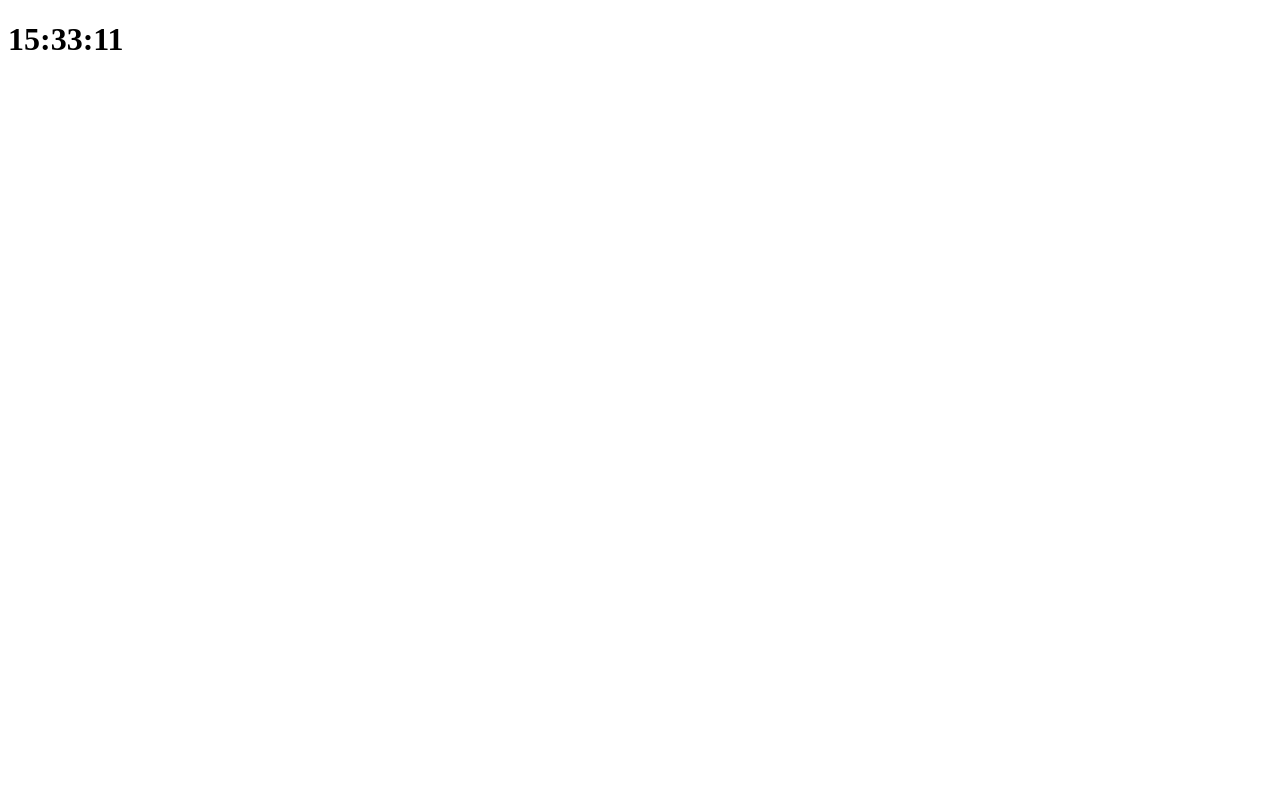
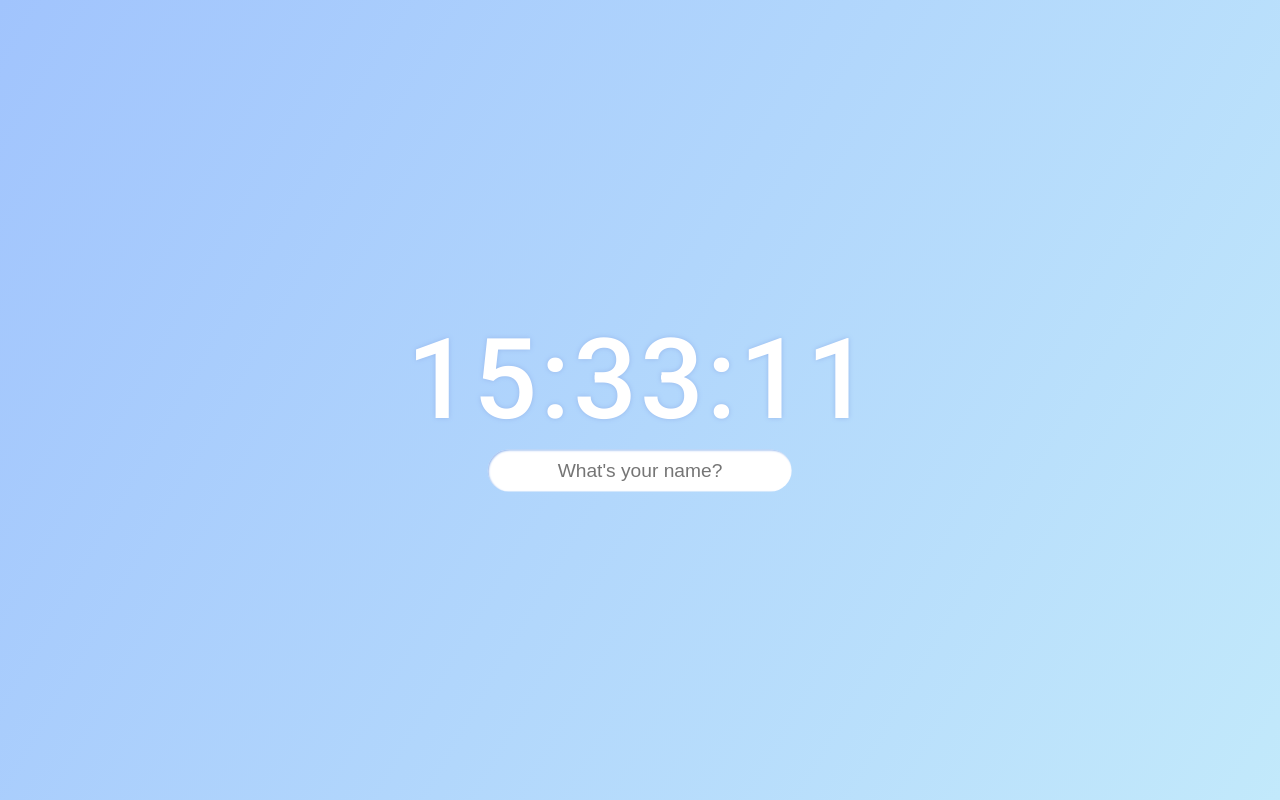
Before and after one commit to seul-inspire/JavaScript_Practice, a plain HTML site: page 2-Clock/index.html in a window 1280 px wide. Drawn offline with Linux system fonts and the light colour scheme.

Commit message:
이름 값 받기 및 인사말 출력
localStorage 이용

```diff
--- /dev/null
+++ b/2-Clock/css/index.css
@@ -0,0 +1,56 @@
+
+@import url('https://fonts.googleapis.com/css2?family=Roboto:wght@500&display=swap');
+html,
+body {
+  margin: 0;
+}
+body {
+  font-family: 'Roboto', sans-serif;
+  height: 100vh;
+  background-image: linear-gradient(120deg, #a1c4fd 0%, #c2e9fb 100%);
+}
+.hide {
+  position: absolute;
+  left: -5000px;
+}
+.container {
+  position: absolute;
+  top: 50%;
+  left: 50%;
+  transform: translate(-50%, -50%);
+  text-align: center;
+}
+.clock p {
+  font-size: 7rem;
+  color: rgb(255, 255, 255);
+  letter-spacing: 0.2rem;
+  text-shadow: 0px 0px 5px #98b9ee;
+  margin: 5px;
+}
+.form,
+.greeting {
+  display: none;
+}
+.showing {
+  display: block;
+}
+.form input[type=text] {
+  width: 300px;
+  height: 40px;
+  border: none;
+  border-radius: 30px;
+  box-shadow: inset 1px 1px 2px #98b9ee;
+  text-align: center;
+  color: rgb(124, 124, 124);
+  font-size: 1.2rem;
+}
+.form input[type=text]::placeholder {
+  text-align: center;
+}
+.greeting {
+  margin: 10px;
+  font-size: 2rem;
+  font-weight: normal;
+  color: rgb(255, 255, 255);
+  text-shadow: 0px 0px 5px #98b9ee;
+}
--- a/2-Clock/index.html
+++ b/2-Clock/index.html
@@ -3,12 +3,22 @@
 <head>
   <meta charset="UTF-8">
   <meta name="viewport" content="width=device-width, initial-scale=1.0">
-  <title>Making a JS Clock part one</title>
+  <title>Making a JS Clock</title>
+  <link rel="stylesheet" href="css/index.css">
 </head>
 <body>
-  <div class="js-clock">
-    <h1>00:00</h1>
+  <div class="container">
+    <h1 class="hide">자바스크립트로 시계만들기</h1>
+    <div class="js-clock clock">
+      <h2 class="hide">시계</h2>
+      <p>00:00:00</p>
+    </div>
+    <form class="js-form form">
+      <input type="text" placeholder="What's your name?"/>
+    </form>
+    <h3 class="js-greeting greeting"></h3>
   </div>
   <script src="js/clock.js"></script>
+  <script src="js/gretting.js"></script>
 </body>
 </html>
--- a/2-Clock/js/clock.js
+++ b/2-Clock/js/clock.js
@@ -1,13 +1,13 @@
 const clockContainer = document.querySelector('.js-clock'),
-      colockTitle = clockContainer.querySelector('h1');
+      colockTitle = clockContainer.querySelector('p');
 
 function getTime() {
   const now = new Date(),
         minutes = now.getMinutes(),
         hours = now.getHours(),
         seconds = now.getSeconds();
+  //시,분,초 10보다 작으면 앞에 0을 붙여서 2자리로 맞춰줌
   colockTitle.innerText = `${hours < 10 ? `0${hours}` : hours}:${minutes < 10 ? `0${minutes}` : minutes}:${seconds < 10 ? `0${seconds}` : seconds}`;
-
 }//end of getTime()
 function init() {
   setInterval(getTime, 1000);
--- /dev/null
+++ b/2-Clock/js/gretting.js
@@ -0,0 +1,43 @@
+const form = document.querySelector('.js-form'),
+      input = form.querySelector('input'),
+      greeting = document.querySelector('.js-greeting');
+
+const USER_LS = "currentUser",
+      SHOWING_CN = "showing";
+
+function saveName(user){
+  localStorage.setItem(USER_LS, user);
+}
+
+function handleSubmit(event){
+  event.preventDefault();
+  const currentValue = input.value;
+  paintGreeting(currentValue);
+  saveName(currentValue);
+}
+
+function askForName(){
+  form.classList.add(SHOWING_CN);
+  form.addEventListener('submit', handleSubmit);
+}
+
+function paintGreeting(user){
+  form.classList.remove(SHOWING_CN);
+  greeting.classList.add(SHOWING_CN);
+  greeting.innerText = `"Hello, ${user}"`;
+}
+
+function loadName(){
+  const currentUser = localStorage.getItem(USER_LS);
+  if(currentUser === null){
+    askForName();
+  } else {
+    greeting.classList.add(SHOWING_CN);
+    paintGreeting(currentUser);
+  }
+}
+
+function init(){
+  loadName();
+}
+init();
```
